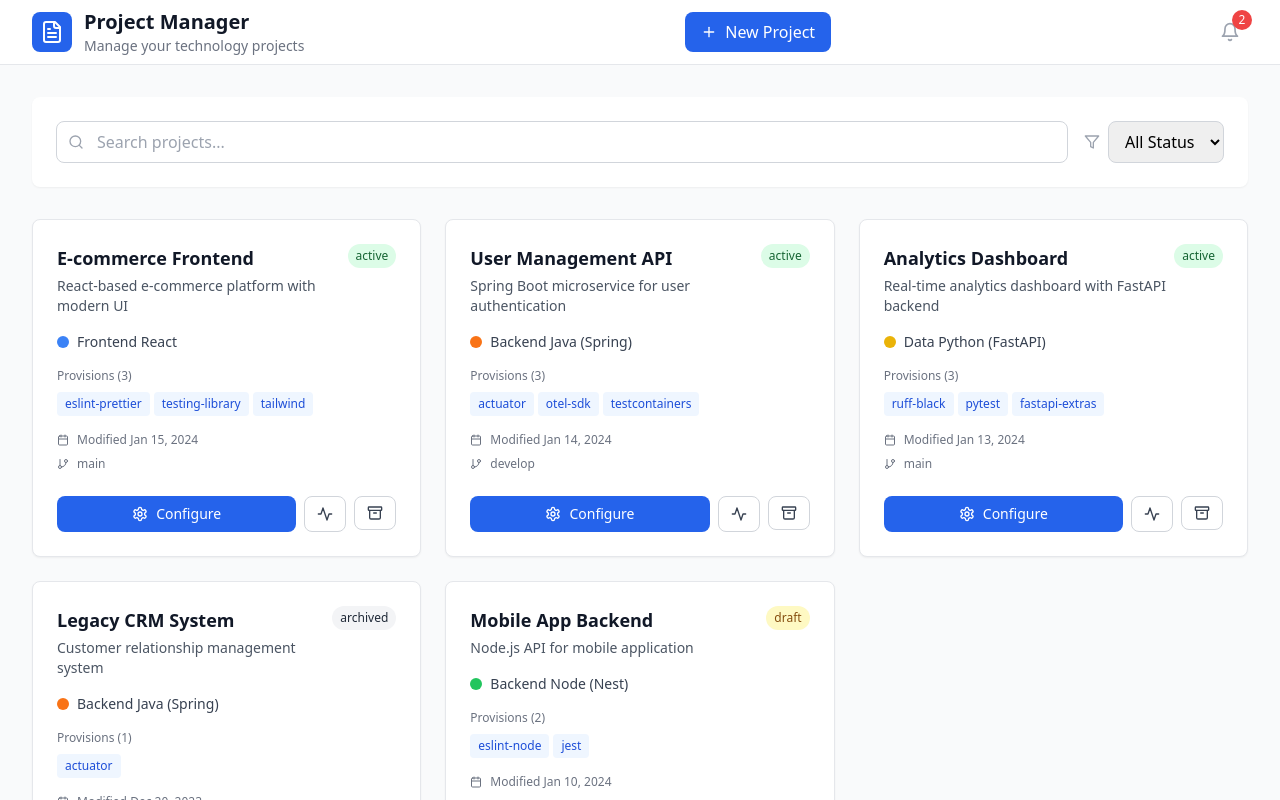
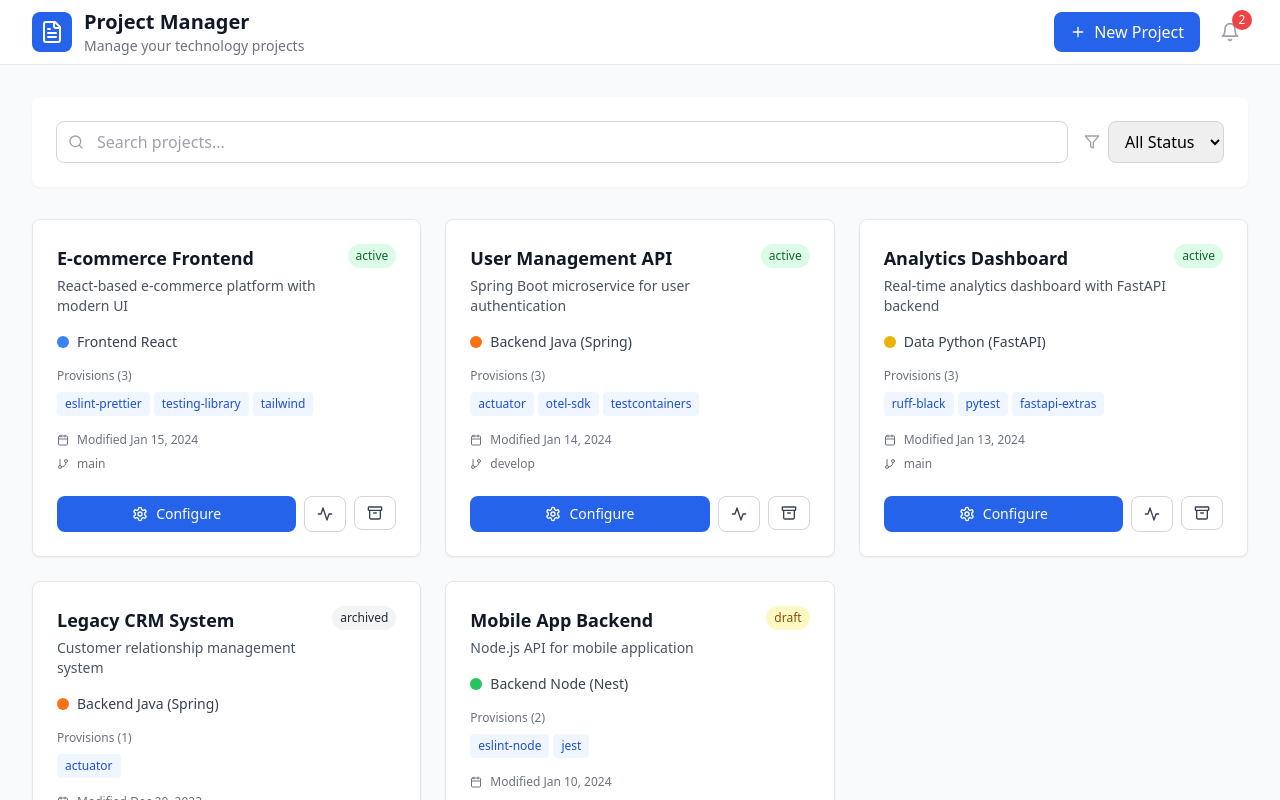
Before and after one commit to jpandof/projects, a React (Vite) app: page / in a window 1280 px wide. Shown: the top 800 px of the page. Built offline with nearby package versions, Linux system fonts and the light colour scheme.

Commit message:
Updated ProjectList.tsx

```diff
--- a/src/components/ProjectList.tsx
+++ b/src/components/ProjectList.tsx
@@ -63,6 +63,7 @@ export const ProjectList: React.FC = () => {
                 <p className="text-sm text-gray-500">Manage your technology projects</p>
               </div>
             </div>
+            <div className="flex items-center space-x-3">
               <Link
                 to="/provisioner/new"
                 className="flex items-center space-x-2 px-4 py-2 bg-blue-600 text-white rounded-lg hover:bg-blue-700 transition-colors"
@@ -71,6 +72,7 @@ export const ProjectList: React.FC = () => {
                 <span>New Project</span>
               </Link>
               <NotificationCenter />
+            </div>
           </div>
         </div>
       </header>
```
Lines whose indentation alone changed are shown as unchanged.
